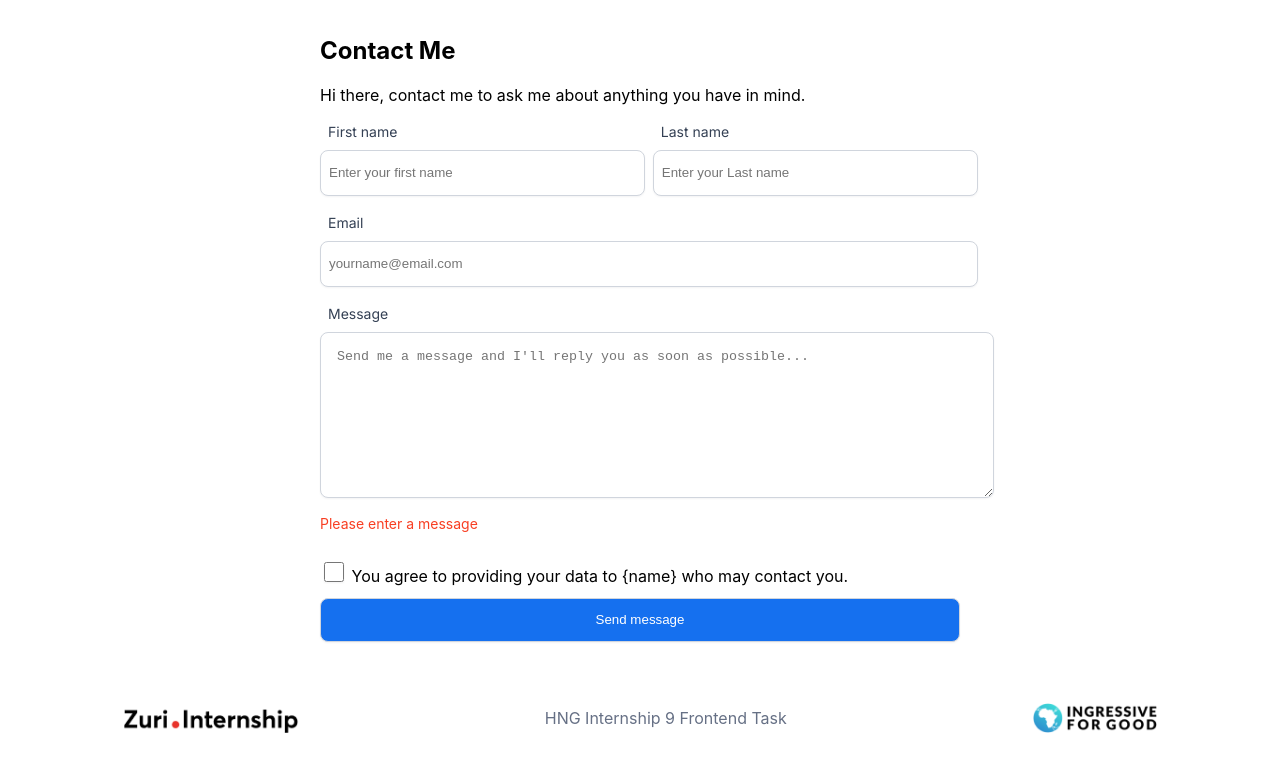
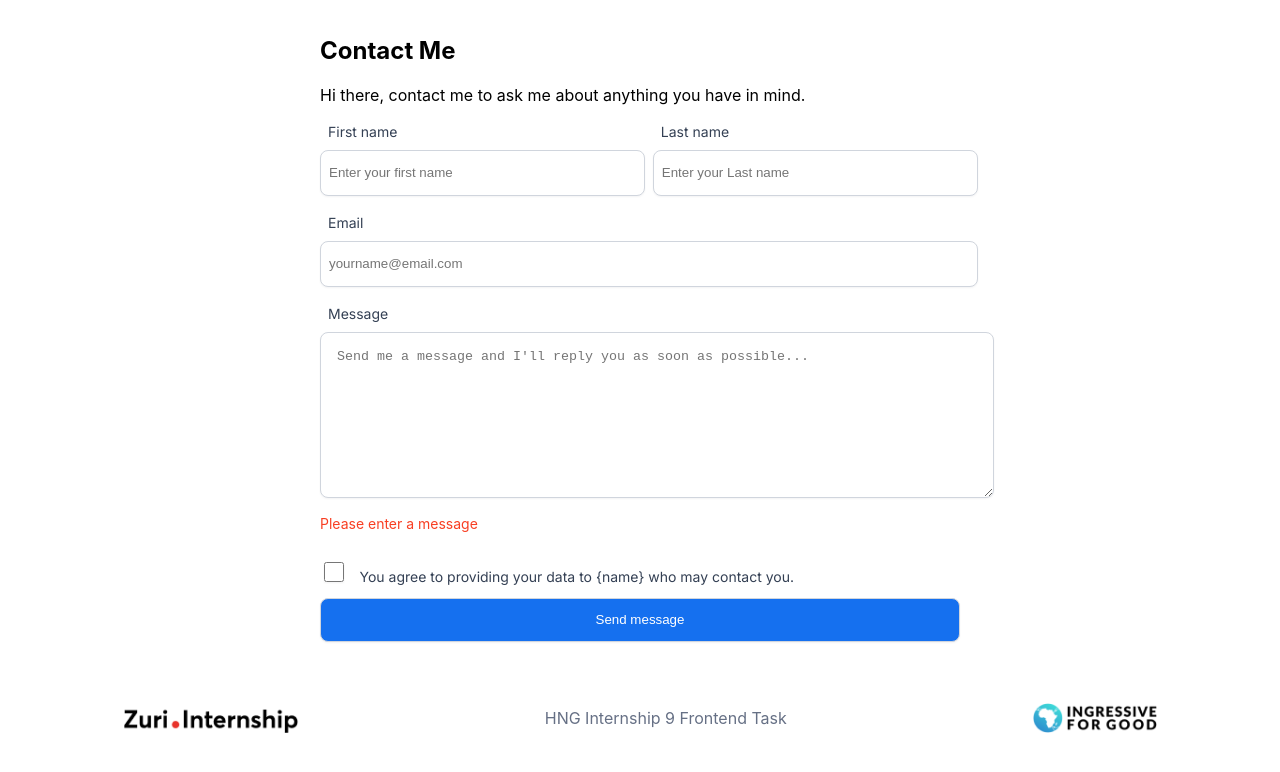
Before and after one commit to romeoscript/linktree-hng, a React (Create React App) app: page /contact in a window 1280 px wide. Shown: the top 772 px of the page. Built offline with nearby package versions, Linux system fonts and the light colour scheme.

Commit message:
feat:modified

```diff
--- a/src/Contact.jsx
+++ b/src/Contact.jsx
@@ -44,7 +44,7 @@ const Contact = () => {
             <label htmlFor="message">Message</label><br />
             <textarea name="" className={messageChange.trim()===''?'error__state':'romeo'} id="message" cols="30" rows="10" placeholder="Send me a message and I'll reply you as soon as possible..." onChange={messageChangeHandler} ></textarea>
            <span className={messageChange.trim()=== ''?'spanny':'span'}>Please enter a message</span> <br />
-            <input type="checkbox" /> <span>You agree to providing your data to {name} who may contact you.</span>
+            <input type="checkbox" /> <label>You agree to providing your data to {name} who may contact you.</label>
             <input type="submit" id='btn__submit' value="Send message" />
       </form>
     </div>
```
